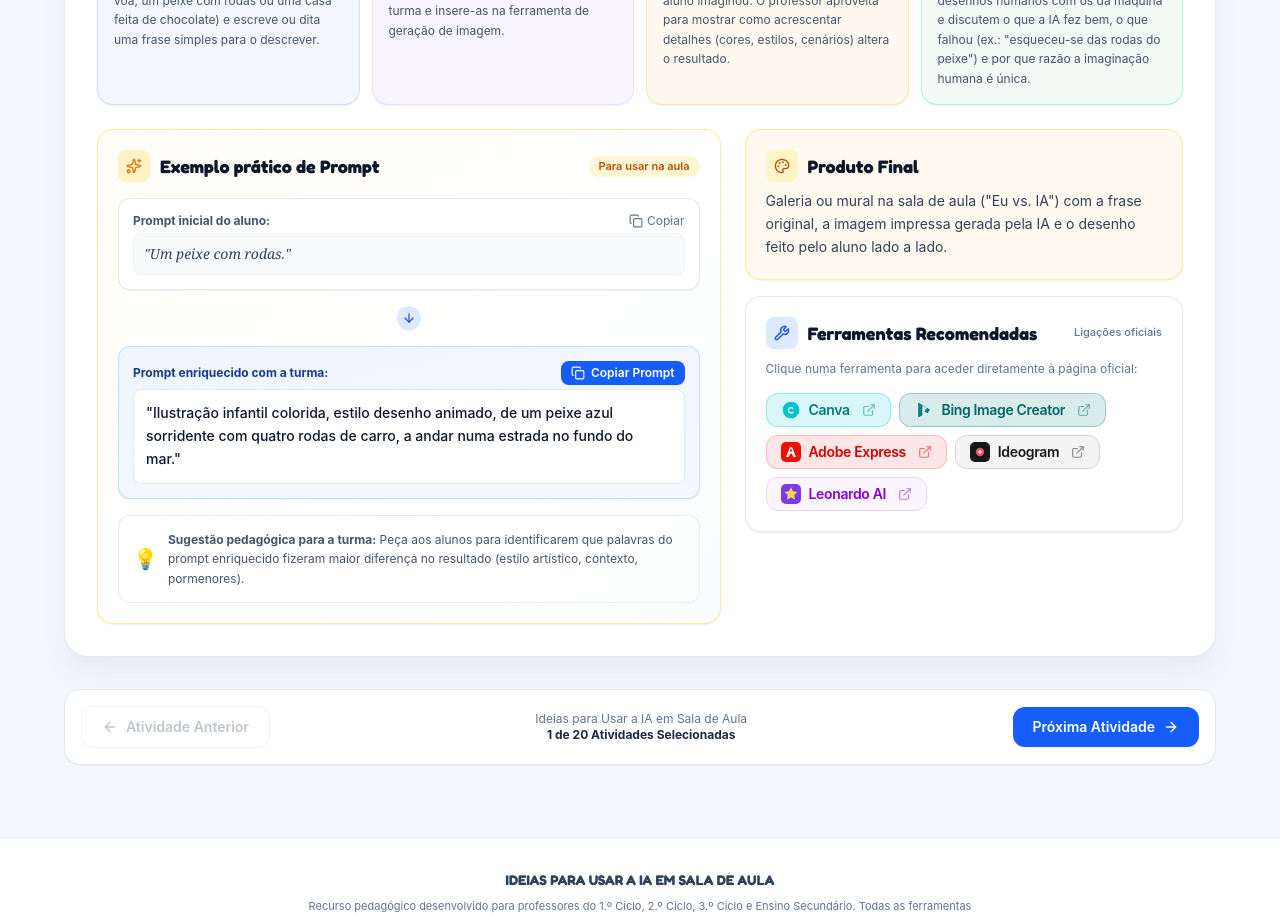
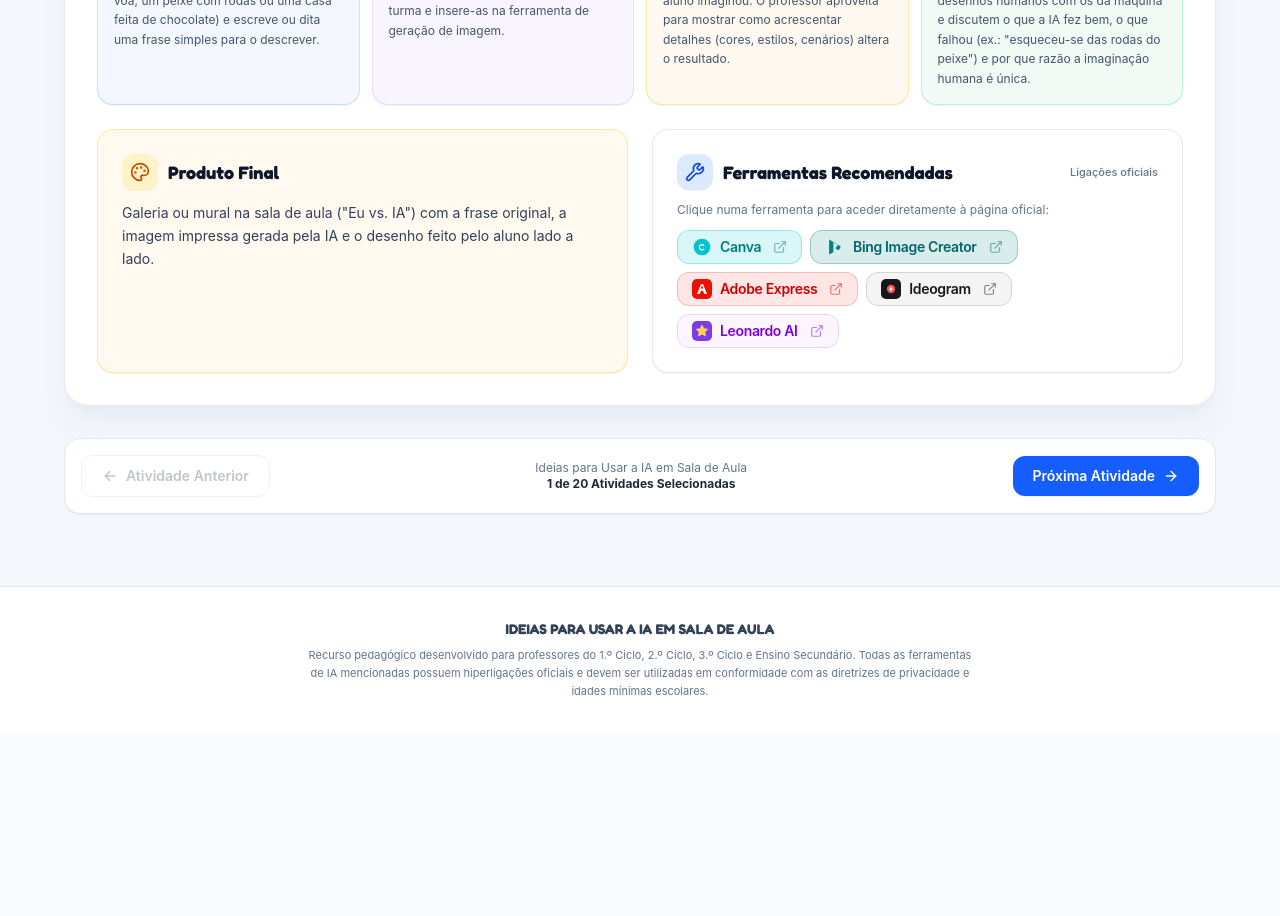
Before and after one commit to 5Anos/IdeiasIASaladeAula, a React (Vite) app: page / in a window 1280 px wide. Shown: the part 1300-2216 px from the top of the page. After the commit the page ends 2033 px from the top, so only its background shows below. Built offline with nearby package versions, Linux system fonts and the light colour scheme.

Commit message:
refactor: update activity format and remove prompt UI
Standardize the activity copy format to include description and steps. Simplify the UI by removing individual prompt copy sections in favor of the full activity sheet export.

```diff
--- a/src/components/ActivitySheet.tsx
+++ b/src/components/ActivitySheet.tsx
@@ -1,4 +1,4 @@
-import React, { useState } from 'react';
+import React from 'react';
 import { Activity } from '../data/activities';
 import { ToolBadge } from './ToolBadge';
 import { formatPromptForCopy } from '../utils/filterActivities';
@@ -9,13 +9,11 @@ import {
   Target,
   BarChart3,
   Settings,
-  Sparkles,
   Palette,
   Wrench,
   Check,
   Copy,
   ArrowRight,
-  ArrowDown,
   Printer,
   Share2,
   Maximize2,
@@ -38,22 +36,6 @@ export const ActivitySheet: React.FC<ActivitySheetProps> = ({
   onNavigateHome,
   onTogglePresentation
 }) => {
-  const [copiedEnriched, setCopiedEnriched] = useState(false);
-  const [copiedInitial, setCopiedInitial] = useState(false);
-
-  const handleCopy = (text: string, type: 'initial' | 'enriched') => {
-    navigator.clipboard.writeText(text);
-    if (type === 'enriched') {
-      setCopiedEnriched(true);
-      setTimeout(() => setCopiedEnriched(false), 2000);
-      onCopyPrompt(text, 'Prompt enriquecido copiado!');
-    } else {
-      setCopiedInitial(true);
-      setTimeout(() => setCopiedInitial(false), 2000);
-      onCopyPrompt(text, 'Prompt inicial copiado!');
-    }
-  };
-
   const handleCopyFull = () => {
     const full = formatPromptForCopy(activity);
     navigator.clipboard.writeText(full);
@@ -401,105 +383,14 @@ export const ActivitySheet: React.FC<ActivitySheetProps> = ({
             </div>
           </div>
 
-          {/* Section: Bottom Row (Prompt Example + Final Product + Recommended Tools) */}
-          <div id={`exemplo-${activity.id}`} className="grid grid-cols-1 lg:grid-cols-12 gap-6 items-start">
-            {/* Left Column: Exemplo prático de Prompt (approx 7 cols) */}
-            <div className="lg:col-span-7 bg-gradient-to-br from-amber-50/50 via-white to-blue-50/30 border border-amber-200/80 rounded-2xl p-5 shadow-2xs space-y-4">
-              <div className="flex items-center justify-between">
-                <div className="flex items-center gap-2.5 text-amber-600">
-                  <div className="w-8 h-8 rounded-lg bg-amber-100 flex items-center justify-center">
-                    <Sparkles className="w-4 h-4 text-amber-600" />
-                  </div>
-                  <h2 className="text-base sm:text-lg font-bold font-heading text-slate-900">
-                    Exemplo prático de Prompt
-                  </h2>
-                </div>
-                <span className="text-[11px] font-semibold text-amber-700 bg-amber-100/70 px-2.5 py-0.5 rounded-full">
-                  Para usar na aula
-                </span>
-              </div>
-
-              {/* Prompt inicial */}
-              <div className="bg-white rounded-xl p-3.5 border border-slate-200/90 shadow-2xs">
-                <div className="flex items-center justify-between mb-1">
-                  <span className="text-xs font-bold text-slate-600">
-                    {activity.promptExample.initialLabel || 'Prompt inicial do aluno:'}
-                  </span>
-                  <button
-                    onClick={() => handleCopy(activity.promptExample.studentInitial, 'initial')}
-                    className="text-xs flex items-center gap-1 text-slate-500 hover:text-blue-600 transition-colors"
-                    title="Copiar prompt inicial"
-                  >
-                    {copiedInitial ? (
-                      <>
-                        <Check className="w-3.5 h-3.5 text-emerald-600" />
-                        <span className="text-emerald-600 font-semibold">Copiado</span>
-                      </>
-                    ) : (
-                      <>
-                        <Copy className="w-3.5 h-3.5" />
-                        <span>Copiar</span>
-                      </>
-                    )}
-                  </button>
-                </div>
-                <p className="text-xs sm:text-sm italic text-slate-700 font-serif bg-slate-50 p-2.5 rounded-lg border border-slate-100">
-                  "{activity.promptExample.studentInitial}"
-                </p>
-              </div>
-
-              {/* Down Arrow Indicator */}
-              <div className="flex items-center justify-center">
-                <div className="w-6 h-6 rounded-full bg-blue-100 text-blue-700 flex items-center justify-center shadow-2xs">
-                  <ArrowDown className="w-3.5 h-3.5" />
-                </div>
-              </div>
-
-              {/* Prompt enriquecido */}
-              <div className="bg-gradient-to-br from-blue-50 to-indigo-50/60 rounded-xl p-3.5 border border-blue-200/90 shadow-xs">
-                <div className="flex items-center justify-between mb-1">
-                  <span className="text-xs font-bold text-blue-900">
-                    {activity.promptExample.enrichedLabel || 'Prompt enriquecido com a turma:'}
-                  </span>
-                  <button
-                    onClick={() => handleCopy(activity.promptExample.enriched, 'enriched')}
-                    className="text-xs flex items-center gap-1.5 px-2.5 py-1 rounded-lg bg-blue-600 text-white font-semibold hover:bg-blue-700 transition-all shadow-2xs"
-                    title="Copiar prompt enriquecido"
-                  >
-                    {copiedEnriched ? (
-                      <>
-                        <Check className="w-3.5 h-3.5" />
-                        <span>Copiado!</span>
-                      </>
-                    ) : (
-                      <>
-                        <Copy className="w-3.5 h-3.5" />
-                        <span>Copiar Prompt</span>
-                      </>
-                    )}
-                  </button>
-                </div>
-                <p className="text-xs sm:text-sm font-medium text-slate-900 bg-white/90 p-3 rounded-lg border border-blue-100 leading-relaxed">
-                  "{activity.promptExample.enriched}"
-                </p>
-              </div>
-
-              {/* Dica pedagógica para a turma */}
-              <div className="bg-white/80 rounded-xl p-3.5 border border-slate-200/80 text-xs text-slate-600 flex items-center gap-2.5">
-                <span className="text-xl">💡</span>
-                <span className="leading-relaxed">
-                  <strong>Sugestão pedagógica para a turma:</strong> Peça aos alunos para identificarem que palavras do prompt enriquecido fizeram maior diferença no resultado (estilo artístico, contexto, pormenores).
-                </span>
-              </div>
-            </div>
-
-            {/* Right Column: Produto Final + Ferramentas Recomendadas (approx 5 cols) */}
-            <div className="lg:col-span-5 space-y-4">
-              {/* Produto Final */}
-              <div className="bg-[#fff9f0] border border-amber-200/80 rounded-2xl p-5 shadow-2xs">
-                <div className="flex items-center gap-2.5 mb-2 text-amber-700">
-                  <div className="w-8 h-8 rounded-lg bg-amber-100 flex items-center justify-center">
-                    <Palette className="w-4 h-4 text-amber-700" />
+          {/* Section: Produto Final e Ferramentas Recomendadas */}
+          <div className="grid grid-cols-1 md:grid-cols-2 gap-6 items-stretch">
+            {/* Produto Final */}
+            <div className="bg-[#fff9f0] border border-amber-200/80 rounded-2xl p-5 sm:p-6 shadow-2xs flex flex-col justify-between">
+              <div>
+                <div className="flex items-center gap-2.5 mb-3 text-amber-700">
+                  <div className="w-9 h-9 rounded-xl bg-amber-100 flex items-center justify-center shadow-2xs">
+                    <Palette className="w-5 h-5 text-amber-700" />
                   </div>
                   <h2 className="text-base sm:text-lg font-bold font-heading text-slate-900">
                     Produto Final
@@ -509,16 +400,18 @@ export const ActivitySheet: React.FC<ActivitySheetProps> = ({
                   {activity.finalProduct}
                 </p>
               </div>
+            </div>
 
-              {/* Ferramentas Recomendadas with direct links and logos */}
-              <div
-                id={`ferramentas-${activity.id}`}
-                className="bg-white border border-slate-200/90 rounded-2xl p-5 shadow-2xs space-y-3"
-              >
-                <div className="flex items-center justify-between">
+            {/* Ferramentas Recomendadas with direct links and logos */}
+            <div
+              id={`ferramentas-${activity.id}`}
+              className="bg-white border border-slate-200/90 rounded-2xl p-5 sm:p-6 shadow-2xs space-y-3 flex flex-col justify-between"
+            >
+              <div>
+                <div className="flex items-center justify-between mb-3">
                   <div className="flex items-center gap-2.5 text-blue-700">
-                    <div className="w-8 h-8 rounded-lg bg-blue-100 flex items-center justify-center">
-                      <Wrench className="w-4 h-4 text-blue-700" />
+                    <div className="w-9 h-9 rounded-xl bg-blue-100 flex items-center justify-center shadow-2xs">
+                      <Wrench className="w-5 h-5 text-blue-700" />
                     </div>
                     <h2 className="text-base sm:text-lg font-bold font-heading text-slate-900">
                       Ferramentas Recomendadas
@@ -529,7 +422,7 @@ export const ActivitySheet: React.FC<ActivitySheetProps> = ({
                   </span>
                 </div>
 
-                <p className="text-xs text-slate-500">
+                <p className="text-xs text-slate-500 mb-2">
                   Clique numa ferramenta para aceder diretamente à página oficial:
                 </p>
 
--- a/src/components/PresentationModal.tsx
+++ b/src/components/PresentationModal.tsx
@@ -114,25 +114,14 @@ export const PresentationModal: React.FC<PresentationModalProps> = ({
           </div>
         </div>
 
-        {/* Prompts Side by Side */}
-        <div className="grid grid-cols-1 md:grid-cols-2 gap-4">
-          <div className="p-5 rounded-2xl bg-amber-50/60 border border-amber-200">
-            <h3 className="text-sm font-bold text-amber-900 mb-2 font-heading">
-              {activity.promptExample.initialLabel || 'Prompt inicial do aluno:'}
-            </h3>
-            <p className="text-sm font-serif italic text-slate-800 bg-white p-3 rounded-xl border border-amber-100">
-              "{activity.promptExample.studentInitial}"
-            </p>
-          </div>
-
-          <div className="p-5 rounded-2xl bg-blue-50/60 border border-blue-200">
-            <h3 className="text-sm font-bold text-blue-900 mb-2 font-heading">
-              {activity.promptExample.enrichedLabel || 'Prompt enriquecido com a turma:'}
-            </h3>
-            <p className="text-sm font-medium text-slate-900 bg-white p-3 rounded-xl border border-blue-100">
-              "{activity.promptExample.enriched}"
-            </p>
-          </div>
+        {/* Produto Final */}
+        <div className="p-5 rounded-2xl bg-amber-50/70 border border-amber-200 shadow-2xs">
+          <h3 className="text-sm font-bold text-amber-900 mb-1.5 font-heading uppercase tracking-wider">
+            Produto Final:
+          </h3>
+          <p className="text-sm sm:text-base text-slate-800 leading-relaxed font-medium">
+            {activity.finalProduct}
+          </p>
         </div>
 
         {/* Tools row */}
--- a/src/utils/filterActivities.ts
+++ b/src/utils/filterActivities.ts
@@ -125,12 +125,16 @@ export function getUniqueSubjects(activities: Activity[]): string[] {
 }
 
 export function formatPromptForCopy(activity: Activity): string {
-  return `=== ATIVIDADE: ${activity.id}. ${activity.title} ===
+  return `=== ATIVIDADE ${activity.id}: ${activity.title} ===
 Disciplina / Ano: ${activity.disciplines} (${activity.cycle})
+Duração: ${activity.duration}
 
-${activity.promptExample.initialLabel || 'Prompt inicial do aluno:'}
-"${activity.promptExample.studentInitial}"
+Descrição:
+${activity.briefDescription}
 
-${activity.promptExample.enrichedLabel || 'Prompt enriquecido com a turma:'}
-"${activity.promptExample.enriched}"`;
+Passo a Passo:
+${activity.steps.map((s) => `${s.number}. ${s.title}: ${s.description}`).join('\n')}
+
+Produto Final:
+${activity.finalProduct}`;
 }
```
Also changed, not shown: 1 other file (tests, documents, lock files or other folders).
